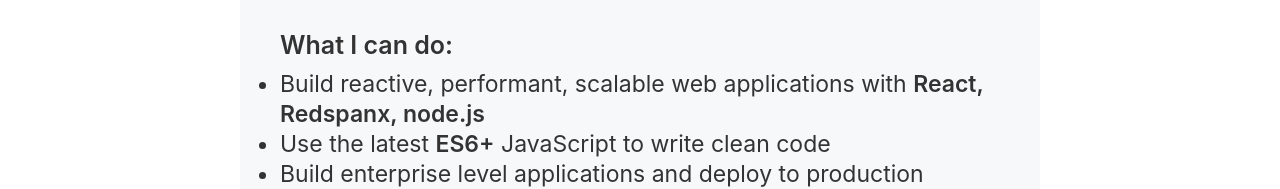
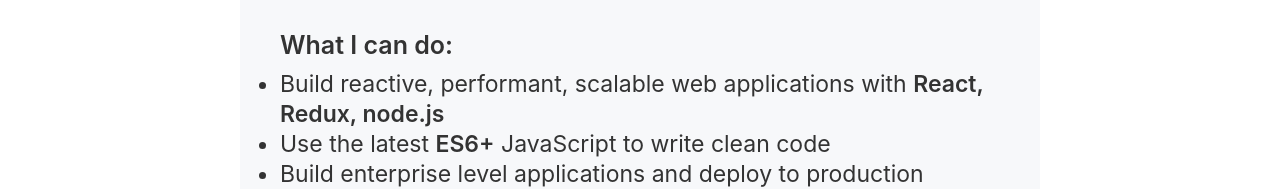
Before and after one commit to norelleshi/norelleshi.github.io, a React (Create React App) app: page /about-me in a window 1280 px wide. Shown: the part 463-652 px from the top of the page. Built offline with nearby package versions, Linux system fonts and the light colour scheme.

Commit message:
fix typo

```diff
--- a/src/pages/about-me/about-me.component.js
+++ b/src/pages/about-me/about-me.component.js
@@ -24,7 +24,7 @@
                 <ul>
                     <span className='list_title'>What I can do:</span>
                     <br />
-                    <li>Build reactive, performant, scalable web applications with <span className='keyword'>React, Redspanx, node.js</span></li>
+                    <li>Build reactive, performant, scalable web applications with <span className='keyword'>React, Redux, node.js</span></li>
                     <li>Use the latest <span className='keyword'>ES6+</span> JavaScript to write clean code</li>
                     <li>Build enterprise level applications and deploy to production</li>
                     <li>Understand the tradeoffs in employing different engineering solutions to a problem</li>
```
